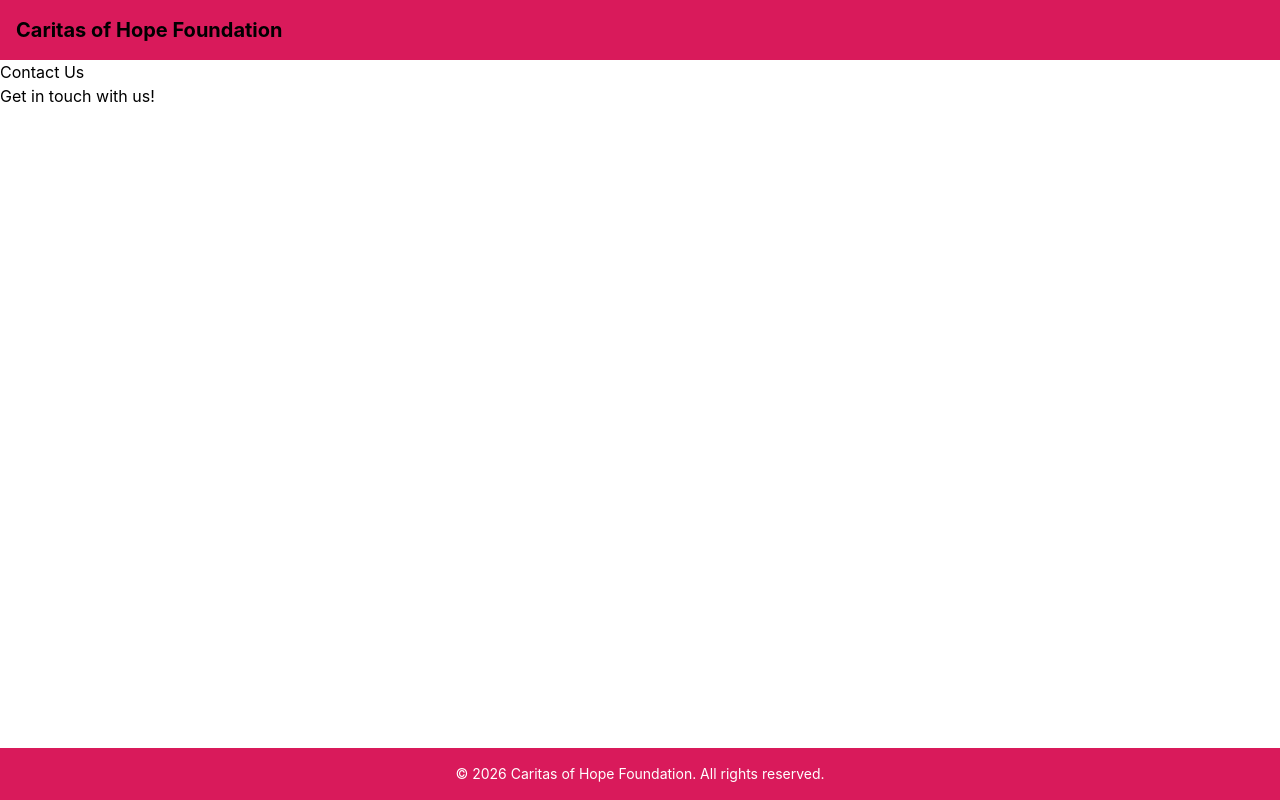
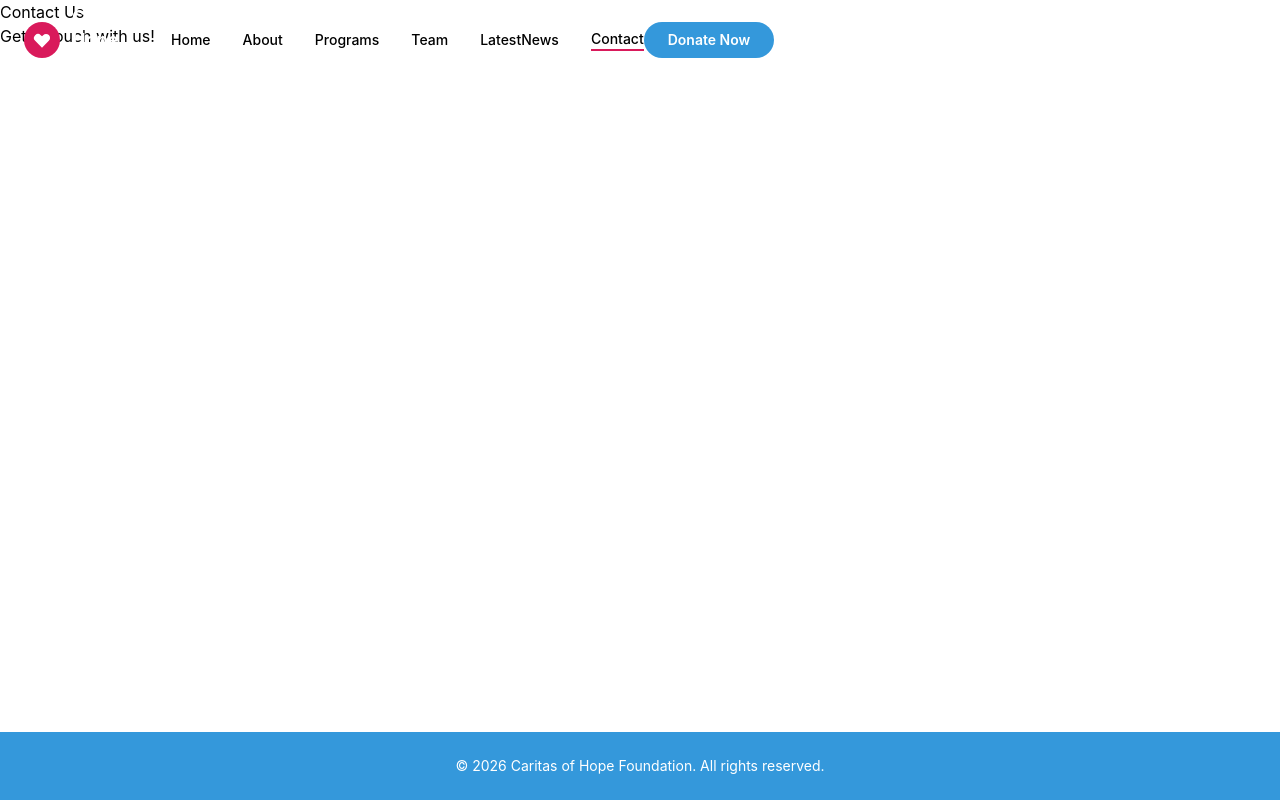
Before and after one commit to StacyChege/caritas-of-hope-v1, a React (Vite) app: page /contact in a window 1280 px wide. Built offline with nearby package versions, Linux system fonts and the light colour scheme.

Commit message:
Navbar structure

```diff
--- a/src/components/layout/Layout.jsx
+++ b/src/components/layout/Layout.jsx
@@ -1,15 +1,22 @@
 import { Outlet } from 'react-router-dom'
+import Navbar from './Navbar'
 
 export default function Layout() {
     return (
-        <div className="min-h-screen flex-col">
-            <header className="bg-caritas-magenta text-blue p-4 text-xl font-bold">Caritas of Hope Foundation</header>
+        <div className="min-h-screen flex flex-col">
+
+            {/* Navbar- sits at the top of every page */}
+            <Navbar />
+
             <main className="flex-1">
                 <Outlet />
             </main>
-            <footer className="fixed bottom-0 left-0 w-full bg-caritas-magenta text-white p-4 text-center text-sm">
-                &copy; {new Date().getFullYear()} Caritas of Hope Foundation. All rights reserved.
-            </footer>
+
+
+        {/* Temporary footer- will be replaced with a components */}
+        <footer className="bg-caritas-blue text-white text-center py-6 text-sm">
+            <p>&copy; 2026 Caritas of Hope Foundation. All rights reserved.</p>
+        </footer>
         </div>
     )
 }
--- a/src/components/layout/Navbar.jsx
+++ b/src/components/layout/Navbar.jsx
@@ -1,16 +1,104 @@
+import { useState, useEffect } from 'react'
+import { Link, NavLink } from 'react-router-dom'
+import { HiMenu, HiX, HiHeart } from 'react-icons/hi'
+
+const navLinks = [
+    {name: "Home", path: "/"    },
+    {name: "About", path: "/about"    },
+    {name: "Programs", path: "/programs"    },
+    {name: "Team", path: "/team"    },
+    {name: "LatestNews", path: "/latest-news"    },
+    {name: "Contact", path: "/contact"    },
+]
+
+
 export default function Navbar() {
+
+    const [isOpen, setIsOpen] = useState(false)
+
+    const[scrolled, setScrolled] = useState(false)
+
+    useEffect(() => {
+        const handleScroll = () => {
+            setScrolled(window.scrollY > 20)
+        }
+        window.addEventListener("scroll", handleScroll)
+        return () => window.removeEventListener("scroll", handleScroll)
+    }, []) // Empty array means "run this effect only once on mount"
+
     return (
-        <nav>
-            <h1>Caritas of Hope Foundation</h1>
-            <ul>
-                <li><a href="/">Home</a></li>
-                <li><a href="/about">About</a></li>
-                <li><a href="/programs">Programs</a></li>
-                <li><a href="/team">Team</a></li>
-                <li><a href="/testimonials">Testimonials</a></li>
-                <li><a href="/trainings">Trainings</a></li>
-                <li><a href="/register">Register</a></li>
-            </ul>
+        <nav className={"fixed top-0 left-0 right-0 z-50 transition-all duration-300" + (scrolled? "bg-white shadow" : "bg-transparent")}>
+
+            {/* Inner Container */}
+            <div className="max-w-7xl mx-auto px-4 sm:px-6">
+                <div className="flex items-centerjustify-button h-16 md:h-20">
+
+                    {/* Lefts: LOGO + ORG Name */}
+                    <Link
+                    to="/"
+                    className="flex items-center gap-3">
+                        <div className="bg-caritas-magenta p-2 rounded-full text-white shrink-0">
+                            <HiHeart className="w-5 h-5 " />
+                        </div>
+
+                        {/* Organisation Name.
+                             The colour changes based on scrollstate */}
+                             <span className={"text-lg font-bold leading-tight " + (scrolled ? "text-caritas-blue" : "text-white")}>
+                                Caritas of <br /> Hope <br /> Foundation
+                             </span>
+                    </Link>
+
+                    {/* Centre: Desktop Nav Links */}
+                    <div className="hidden md:flex items-center gap-8">
+                        {navLinks.map((link) => (
+                            <NavLink
+                                key={link.path}
+                                to={link.path}
+                                end={link.path === "/"}
+                                className={({ isActive}) =>
+                                    "text-sm font-medium transition pb-1" +
+                                    (isActive ? "text-caritas-magenta border-b-2 border-caritas-magenta"
+                                    : (scrolled ? "text-gray-700 hover:text-caritas-magenta" :
+                                        "text-white hover:text-caritas-magenta"
+                                    ))}>
+                                {link.name}
+                            </NavLink>
+                        ))}
+                    </div>
+
+                    {/* Right: Donate Button + Humburger */}
+                    <div className="flex items-center gap-4">
+
+                        {/* Donate Button */}
+                        <Link
+                          to="/contact"
+                          className="hidden md:flex bg-caritas-blue hover:bg-opacity-90 text-white px-6 py-2 rounded-full text-sm font-semibold transition">
+                            Donate Now
+                        </Link>
+
+                        {/* Hamburger/ Close Button */}
+                        <button
+                          onClick={() => setIsOpen(!isOpen)}
+                          className={"md:hidden p-2 rounded-md transition " +
+                            (scrolled ? "text-caritas-blue " : "text-white")
+                          }
+                           // aria-label tells screen readers what this button does
+                            aria-label={isOpen ? "Close menu" : "Open menu"}
+                           >
+                             {isOpen ? (
+                                <Hix className="w-6 h-6" />
+                             ) : (
+                                <HiMenu className="w-6 h-6" />
+                             )}
+                           </button>
+                    </div>
+                </div>
+            </div>
+
+            {/* Mobile Dropdown Menu */}
+
         </nav>
     )
+
+
 }
```
